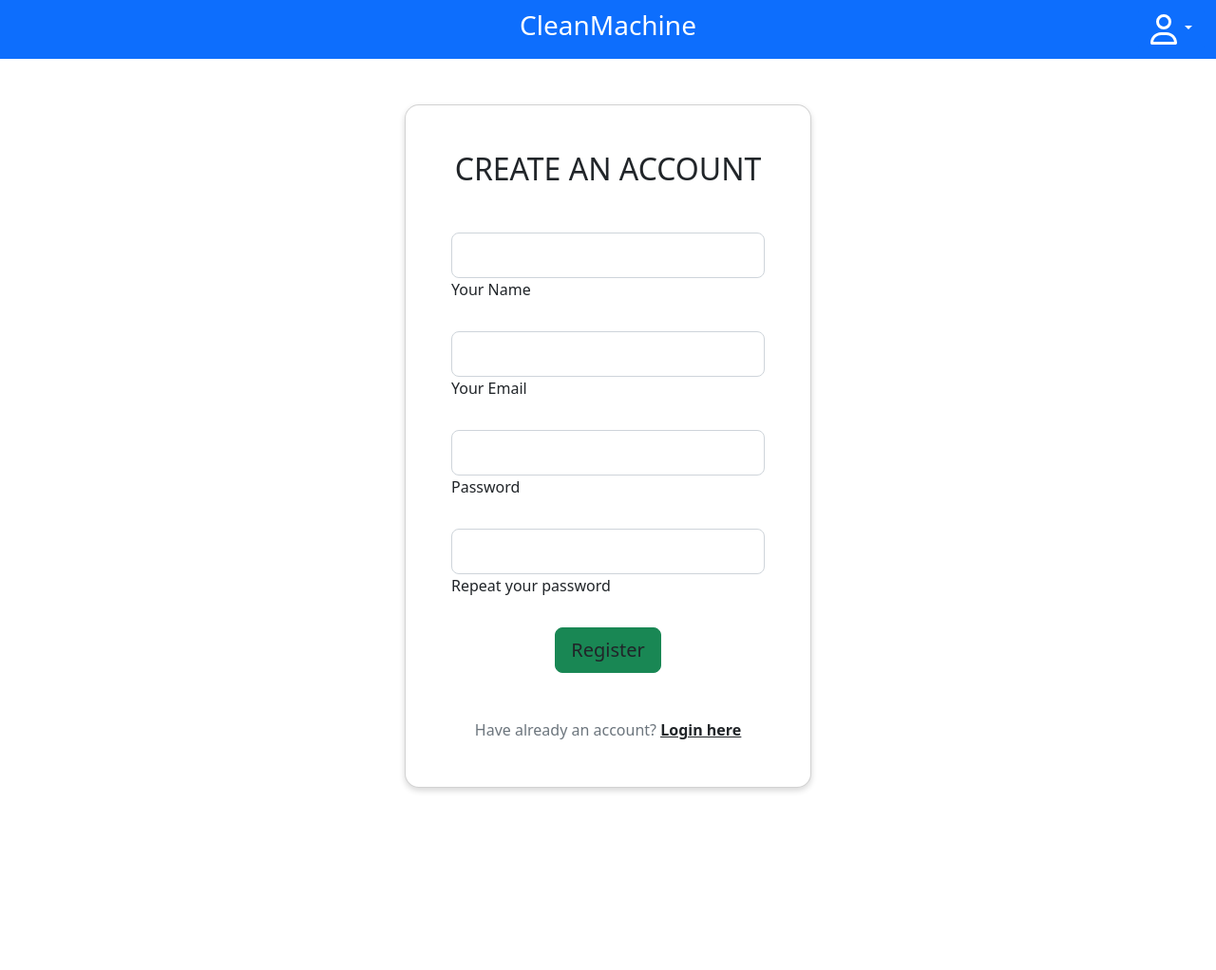
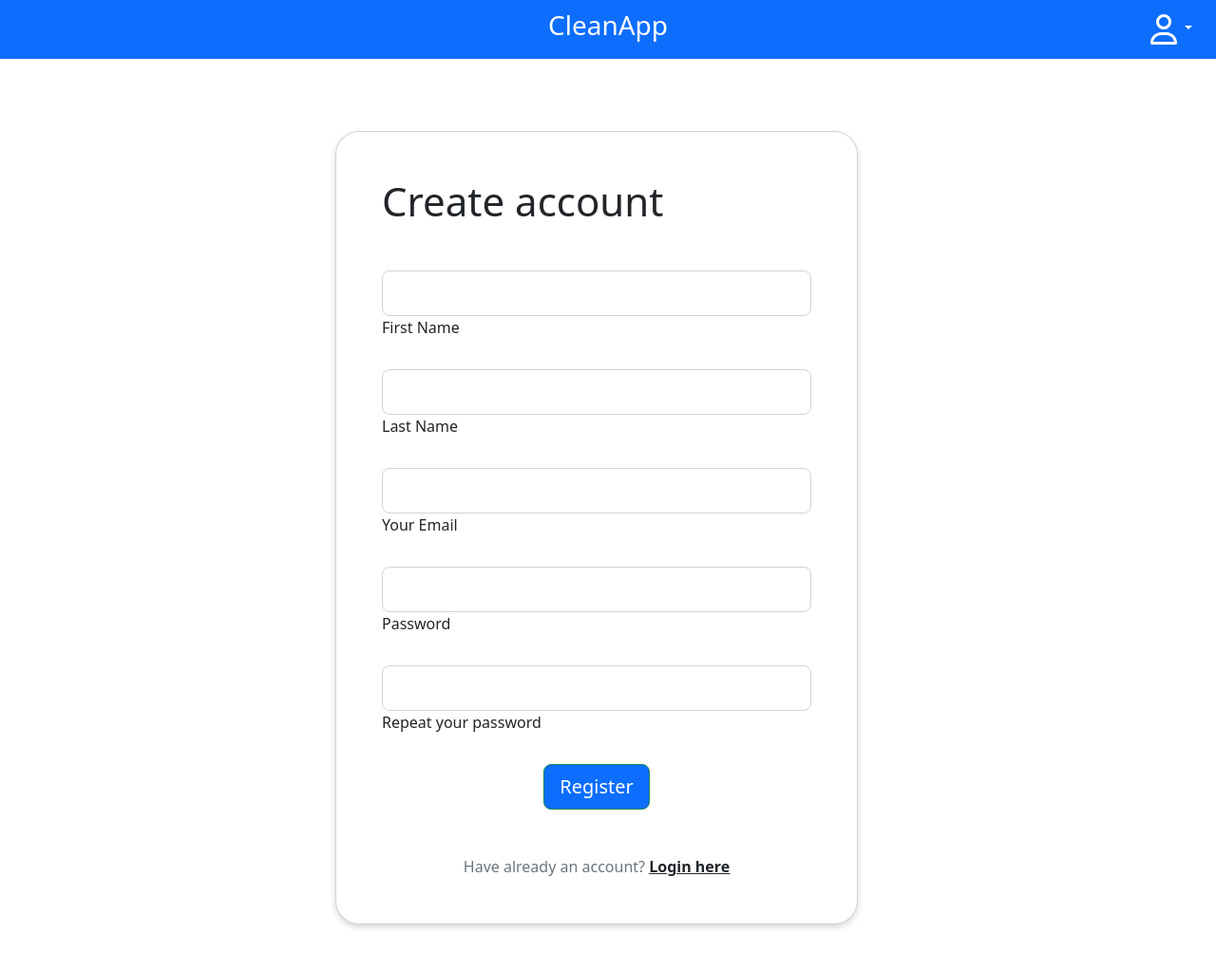
Before and after one commit to Packan1337/CleanApp, a Flask app: page /signup in a window 1280 px wide. Shown: the whole page at 95% size. Before the commit the page ends 835 px from the top, so only its background shows below. Run offline with Flask 3, Linux system fonts and the light colour scheme; some libraries are stand-ins or nearby versions.

Commit message:
fixed signup and index magins and colors

```diff
--- a/static/stylesheet.css
+++ b/static/stylesheet.css
@@ -1,13 +1,16 @@
 #main-sidebar {
   height: 100vh;
   width: auto;
-  z-index: 1;
+  z-index: -2;
   border-right: 4px solid rgba(0, 0, 0, 0.1);
   /* Soft black border */
   box-shadow: 2px 0 5px rgba(0, 0, 0, 0.1);
   /* Soft shadow to give depth */
-  border-radius: 0 12px 12px 0;
-  /* Rounded corners on the right side */
+
+}
+
+.body {
+  margin-top: 60px;
 }
 
 /* CARDS */
@@ -48,6 +51,16 @@
 }
 
 .signup-card {
+  margin-top: 30px;
+  z-index: -1;
   box-shadow: 0px 3px 6px rgba(0, 0, 0, 0.16);
   transition: transform .2s ease-in-out;
+  width: 550px;
 }
+
+.navbar {
+  z-index: 20;
+  position: fixed;
+  top: 0;
+  width: 100%;
+}
--- a/templates/index.html
+++ b/templates/index.html
@@ -1,5 +1,7 @@
 {% extends "layout.html" %}
 {% block content %}
+
+<body class="body">
     <div class="container-fluid justify-content-center">
         <div class="my-4">
             <h5>Week x</h5>
@@ -71,4 +73,5 @@
             </div>
         </div>
     </div>
+</body>
 {% endblock %}
--- a/templates/layout.html
+++ b/templates/layout.html
@@ -19,7 +19,7 @@
         integrity="sha384-k6RqeWeci5ZR/Lv4MR0sA0FfDOMt23cez/9paD6MCh9FqJa6ll++2cULep4y+H5p5" crossorigin="anonymous">
     <script src="https://kit.fontawesome.com/fc488dc40e.js" crossorigin="anonymous"></script>
 
-    <title>CleanMachine</title>
+    <title>CleanApp</title>
 </head>
 
 <body>
@@ -27,7 +27,7 @@
     <nav class="navbar navbar-dark bg-primary">
         <div class="container-fluid d-flex justify-content-center position-relative">
             <a class="navbar-brand position-absolute start-50 translate-middle-x" href="/">
-                <h3>CleanMachine</h3>
+                <h3>CleanApp</h3>
             </a>
             <div class="dropdown ms-auto">
                 <button class="btn btn-primary dropdown-toggle" type="button" id="dropdownMenuButton"
--- a/templates/layout_login.html
+++ b/templates/layout_login.html
@@ -19,7 +19,7 @@
         integrity="sha384-k6RqeWeci5ZR/Lv4MR0sA0FfDOMt23cez/9paD6MCh9FqJa6ll++2cULep4y+H5p5" crossorigin="anonymous">
     <script src="https://kit.fontawesome.com/fc488dc40e.js" crossorigin="anonymous"></script>
 
-    <title>CleanMachine</title>
+    <title>CleanApp</title>
 </head>
 
 <body>
@@ -27,7 +27,7 @@
     <nav class="navbar navbar-dark bg-primary">
         <div class="container-fluid d-flex justify-content-center position-relative">
             <a class="navbar-brand position-absolute start-50 translate-middle-x" href="/">
-                <h3>CleanMachine</h3>
+                <h3>CleanApp</h3>
             </a>
             <div class="dropdown ms-auto">
                 <button class="btn btn-primary dropdown-toggle" type="button" id="dropdownMenuButton"
--- a/templates/signup.html
+++ b/templates/signup.html
@@ -1,33 +1,43 @@
 {% extends "layout_login.html" %}
 {% block content %}
+
+<body class="body">
     <section>
         <div class="mask d-flex align-items-center h-100 gradient-custom-3">
             <div class="container-fluid h-100">
                 <div class="row d-flex justify-content-center align-items-center h-100">
                     <div class="col-12">
-          <div class="card signup-card" style="border-radius: 15px;">
+                        <div class="card signup-card" style="border-radius: 25px;">
                             <div class="card-body p-5">
-              <h2 class="text-uppercase text-center mb-5">Create an account</h2>
+                                <h2 class="text mb-5" style="font-size: 42px">Create account</h2>
                                 <form>
                                     <div class="form-outline mb-4">
                                         <input type="text" id="form3Example1cg" class="form-control form-control-lg" />
-                  <label class="form-label" for="form3Example1cg">Your Name</label>
+                                        <label class="form-label" for="form3Example1cg">First Name</label>
+                                    </div>
+                                    <div class="form-outline mb-4">
+                                        <input type="text" id="form3Example1cg" class="form-control form-control-lg" />
+                                        <label class="form-label" for="form3Example1cg">Last Name</label>
                                     </div>
                                     <div class="form-outline mb-4">
                                         <input type="email" id="form3Example3cg" class="form-control form-control-lg" />
                                         <label class="form-label" for="form3Example3cg">Your Email</label>
                                     </div>
                                     <div class="form-outline mb-4">
-                  <input type="password" id="form3Example4cg" class="form-control form-control-lg" />
+                                        <input type="password" id="form3Example4cg"
+                                            class="form-control form-control-lg" />
                                         <label class="form-label" for="form3Example4cg">Password</label>
                                     </div>
                                     <div class="form-outline mb-4">
-                  <input type="password" id="form3Example4cdg" class="form-control form-control-lg" />
+                                        <input type="password" id="form3Example4cdg"
+                                            class="form-control form-control-lg" />
                                         <label class="form-label" for="form3Example4cdg">Repeat your password</label>
                                     </div>
                                     <div class="d-flex justify-content-center">
-                  <button type="button"
-                    class="btn btn-success btn-block btn-lg gradient-custom-4 text-body">Register</button>
+                                        <button type="button" style="background-color: #0d6efd"
+                                            class="btn btn-success btn-block btn-lg gradient-custom-4 text-body">
+                                            <FONT COLOR="white">Register
+                                        </button>
                                     </div>
                                     <p class="text-center text-muted mt-5 mb-0">Have already an account? <a href="#!"
                                             class="fw-bold text-body"><u>Login here</u></a></p>
@@ -39,4 +49,5 @@
             </div>
         </div>
     </section>
+</body>
 {% endblock %}
```
Lines whose indentation alone changed are shown as unchanged.
